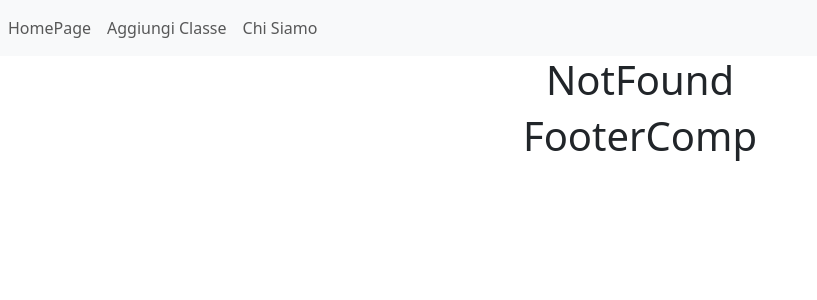
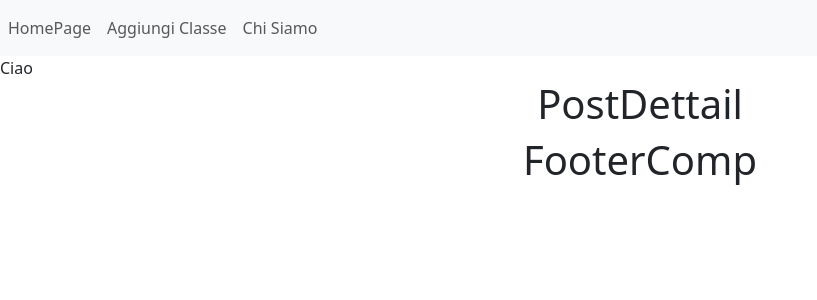
Before and after one commit to MicheleSaraceni/react-router, a React (Vite) app: page /post-detail in a window 1280 px wide. Shown: the top 300 px of the page, without its empty margins (0-817 px from the left). Built offline with nearby package versions, Linux system fonts and the light colour scheme.

Commit message:
added simple context Alert

```diff
--- a/src/App.jsx
+++ b/src/App.jsx
@@ -1,25 +1,30 @@
 import './App.css';
 import { BrowserRouter, Route, Routes } from 'react-router-dom';
-import Homepage from './pages/homepage';
+import Homepage from './pages/HomePage';
 import ChiSiamo from './pages/ChiSiamo';
 import AddPost from './pages/AddPost';
 import NotFound from './pages/NotFound';
+import PostDetail from './pages/PostDetail';
 import DefaultLayout from './component/DefaultLayout';
+import AlertContext from './contexts/AlertContext';
 
 function App() {
 
   return (
     <>
+      <AlertContext.Provider value={{ message: "Ciao" }}>
         <BrowserRouter>
           <Routes>
             <Route element={<DefaultLayout />}>
               <Route index element={<Homepage />} />
-            <Route path="/chi-siamo" element={<ChiSiamo />} />
+              <Route path="chi-siamo" element={<ChiSiamo />} />
               <Route path="/add-post" element={<AddPost />} />
+              <Route path="/post-detail" element={<PostDetail />} />
               <Route path="*" element={<NotFound />} />
             </Route>
           </Routes>
         </BrowserRouter>
+      </AlertContext.Provider>
     </>
   )
 }
--- /dev/null
+++ b/src/component/Alert.jsx
@@ -0,0 +1,10 @@
+import { useContext } from "react";
+import AlertContext from "../contexts/AlertContext";
+export default function Alert() {
+    const { message } = useContext(AlertContext);
+    return (
+        <div>
+            {message}
+        </div>
+    )
+}
--- a/src/component/Card.jsx
+++ b/src/component/Card.jsx
@@ -1,3 +1,5 @@
+import { Link } from "react-router";
+
 function Card({ item, onRemove }) {
 
     function deletePost() {
@@ -16,6 +18,9 @@ function Card({ item, onRemove }) {
                 <img src={"http://localhost:3000/" + item.img} className="card-img-top" alt={item.img} />
                 <h5 className="card-title">{item.title}</h5>
                 <p className="card-text">{item.content}</p>
+
+                <Link to={`/post-detail/${item.id}`} className="btn btn-primary">Dettagli</Link>
+
                 <button className="btn btn-danger" onClick={deletePost}>X</button>
             </div>
         </div>
--- a/src/component/DefaultLayout.jsx
+++ b/src/component/DefaultLayout.jsx
@@ -1,11 +1,13 @@
 import { Outlet } from "react-router-dom";
 import HeaderComp from "./HeaderComp";
 import FooterComp from "./FooterComp";
+import Alert from "./Alert";
 
 export default function DefaultLayout() {
     return (
         <>
             <HeaderComp />
+            <Alert />
             <Outlet />
             <FooterComp />
         </>
--- /dev/null
+++ b/src/contexts/AlertContext.jsx
@@ -0,0 +1,5 @@
+import { createContext } from "react";
+
+const AlertContext = createContext();
+
+export default AlertContext;
--- /dev/null
+++ b/src/pages/PostDetail.jsx
@@ -0,0 +1,20 @@
+import React, { useState, useEffect } from 'react';
+import axios from 'axios';
+
+export default function PostDettail() {
+    const apiURL = "http://localhost:3000/posts";
+    function GetData() {
+        axios
+            .get(apiURL + "/" + id)
+            .then((res) => {
+                console.log(res.data);
+                setPostList(res.data);
+            });
+    }
+
+    return (
+        <div className="d-flex justify-content-center align-items-center">
+            <h1>PostDettail</h1>
+        </div>
+    )
+}
```
Lines whose indentation alone changed are shown as unchanged.
